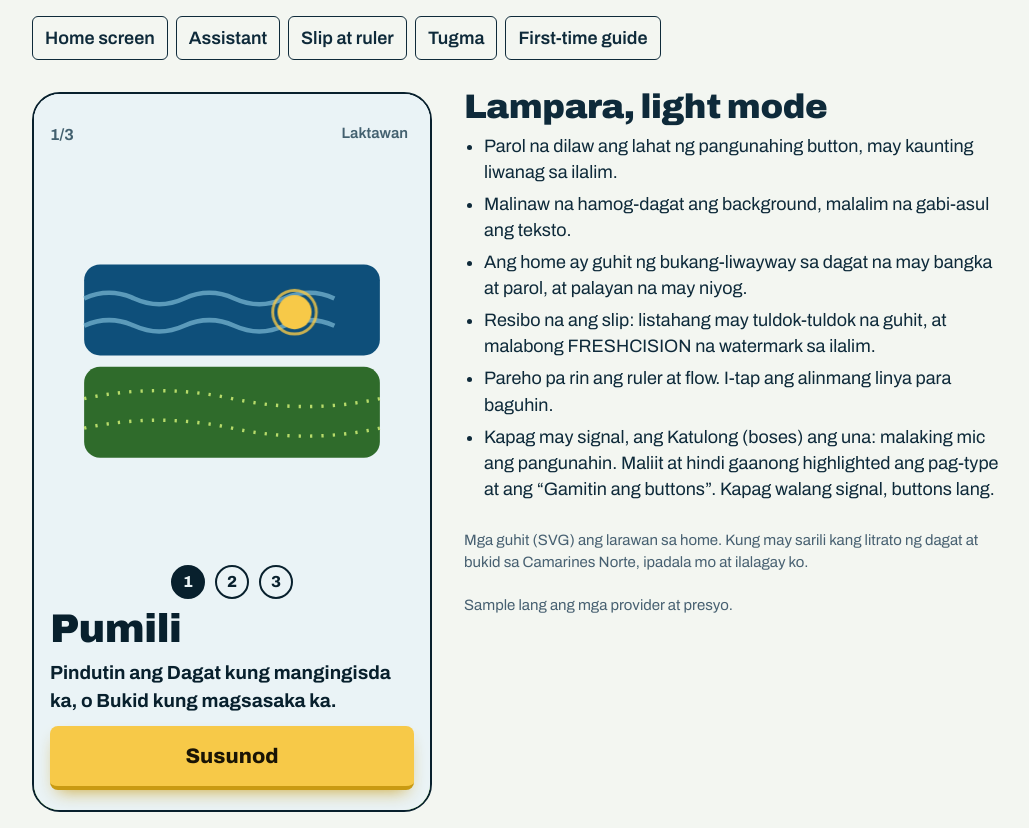
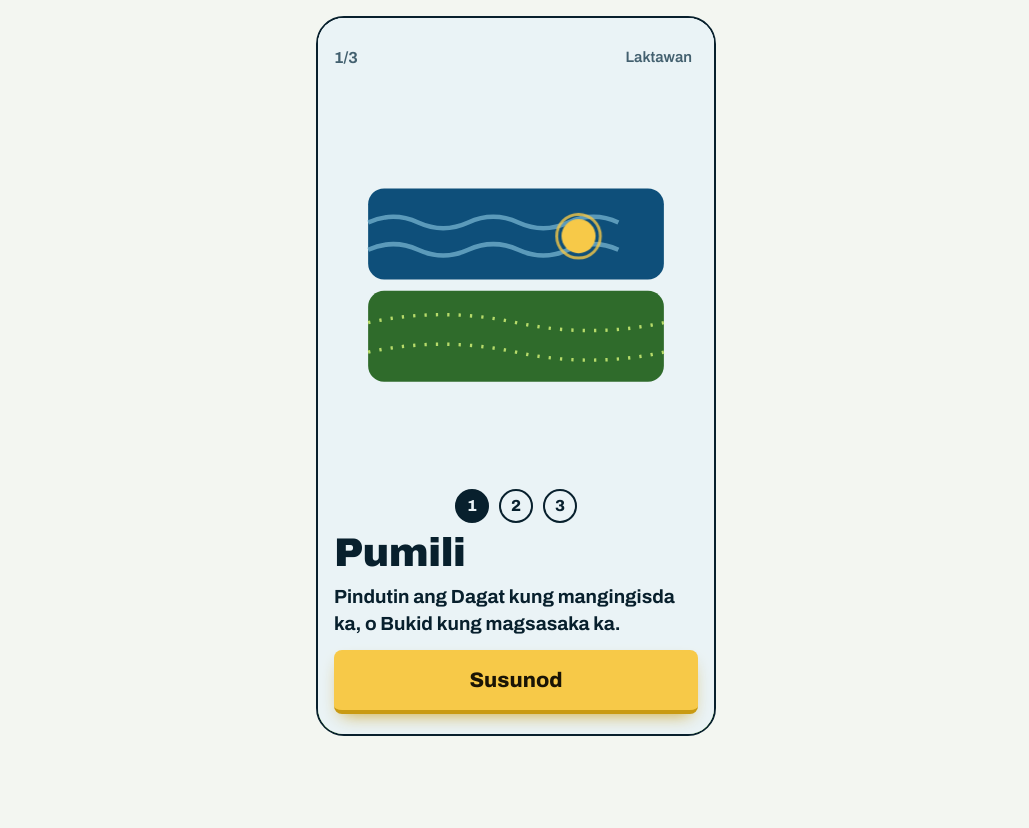
Before and after one commit to amasonaj/freshcision_prototype, a plain HTML site: page index.html in a window 1280 px wide. Shown: the whole page, without its empty margins (124-1153 px from the left). After the commit the page ends 800 px from the top, so only its background shows below. Drawn offline with Linux system fonts and the light colour scheme.

Commit message:
removed unnecessary texts

```diff
--- a/index.html
+++ b/index.html
@@ -9,13 +9,11 @@
     href="https://fonts.googleapis.com/css2?family=Archivo:wdth,wght@62..125,400..900&display=swap">
   <link rel="stylesheet" href="css/styles.css">
   <link rel="stylesheet" href="css/features.css">
+  <style>.page{grid-template-columns:minmax(0,1fr);justify-items:center;padding:16px 0}</style>
 </head>
 
 <body>
   <div class="page">
-    <div class="tg" role="group" aria-label="Preview options"><button data-s="home">Home screen</button><button
-        data-s="agent">Assistant</button><button data-s="ask">Slip at ruler</button><button
-        data-s="match">Tugma</button><button data-s="guide">First-time guide</button></div>
     <div class="phone" data-opt="d">
       <div id="top"></div>
       <div id="hatch"><b>No signal. Saving on this phone.</b></div>
@@ -26,24 +24,6 @@
       <div id="nav"></div>
       <div id="ov"></div><input type="file" id="cam" accept="image/*" capture="environment" hidden aria-label="Photo">
     </div>
-    <div class="side">
-      <div>
-        <h2 class="hd">Lampara, light mode</h2>
-        <ul class="l">
-          <li>Parol na dilaw ang lahat ng pangunahing button, may kaunting liwanag sa ilalim.</li>
-          <li>Malinaw na hamog-dagat ang background, malalim na gabi-asul ang teksto.</li>
-          <li>Ang home ay guhit ng bukang-liwayway sa dagat na may bangka at parol, at palayan na may niyog.</li>
-          <li>Resibo na ang slip: listahang may tuldok-tuldok na guhit, at malabong FRESHCISION na watermark sa ilalim.
-          </li>
-          <li>Pareho pa rin ang ruler at flow. I-tap ang alinmang linya para baguhin.</li>
-          <li>Kapag may signal, ang Katulong (boses) ang una: malaking mic ang pangunahin. Maliit at hindi gaanong
-            highlighted ang pag-type at ang “Gamitin ang buttons”. Kapag walang signal, buttons lang.</li>
-        </ul>
-      </div>
-      <p class="fine">Mga guhit (SVG) ang larawan sa home. Kung may sarili kang litrato ng dagat at bukid sa Camarines
-        Norte, ipadala mo at ilalagay ko.</p>
-      <p class="fine">Sample lang ang mga provider at presyo.</p>
-    </div>
   </div>
   <script src="js/state.js"></script>
   <script src="js/features.js"></script>
--- a/js/app.js
+++ b/js/app.js
@@ -94,6 +94,6 @@ P.addEventListener('keydown',e=>{if(e.key==='Escape'&&S.ov){e.preventDefault();c
 P.addEventListener('input',e=>{const id=e.target.id,v=e.target.value;if(id==='rg')$('#kv').textContent=v+' kg';else if(id==='cn')S.contact.name=v;else if(id==='cp')S.contact.phone=v;else if(id==='ca')S.contact.addr=v;else if(id==='ok')S.out.kg=Math.max(0,+v||0);else if(id==='ts'){S.q=v;$('#tl').innerHTML=TWN()}});
 P.addEventListener('change',e=>{if(e.target.id==='hw')S.hw=e.target.value;if(e.target.id==='cam'&&e.target.files[0]){S.photo=URL.createObjectURL(e.target.files[0]);e.target.value='';R_()}});
 function demo(k){S.role='fish';tm.forEach(clearTimeout);if(k==='agent'){S.r=E();S.need=false;S.edit='';S.prov=[];S.chat=[];S.btn=false;S.on=true;S.scr='agent';return R_()}if(k==='home'){S.scr='home';S.r=E();S.need=false;S.edit='';S.prov=[]}else{S.r={crop:'Tilapia',qty:50,loc:'Mercedes',needs:['Ice','Transport','Buyer'],when:'Today'};S.need=true;if(k==='ask'){S.edit='qty';S.scr='ask'}else{S.edit='';go(true);return}}R_()}
-$('.tg').addEventListener('click',e=>{const b=e.target.closest('[data-s]');if(!b)return;if(b.dataset.s==='guide'){S.scr='home';S.ov='guide';S.gs=0;return R_()}demo(b.dataset.s)});
+const tg=$('.tg');tg&&tg.addEventListener('click',e=>{const b=e.target.closest('[data-s]');if(!b)return;if(b.dataset.s==='guide'){S.scr='home';S.ov='guide';S.gs=0;return R_()}demo(b.dataset.s)});
 if(!S.seen){S.ov='guide';S.gs=0}
 R_();
```
